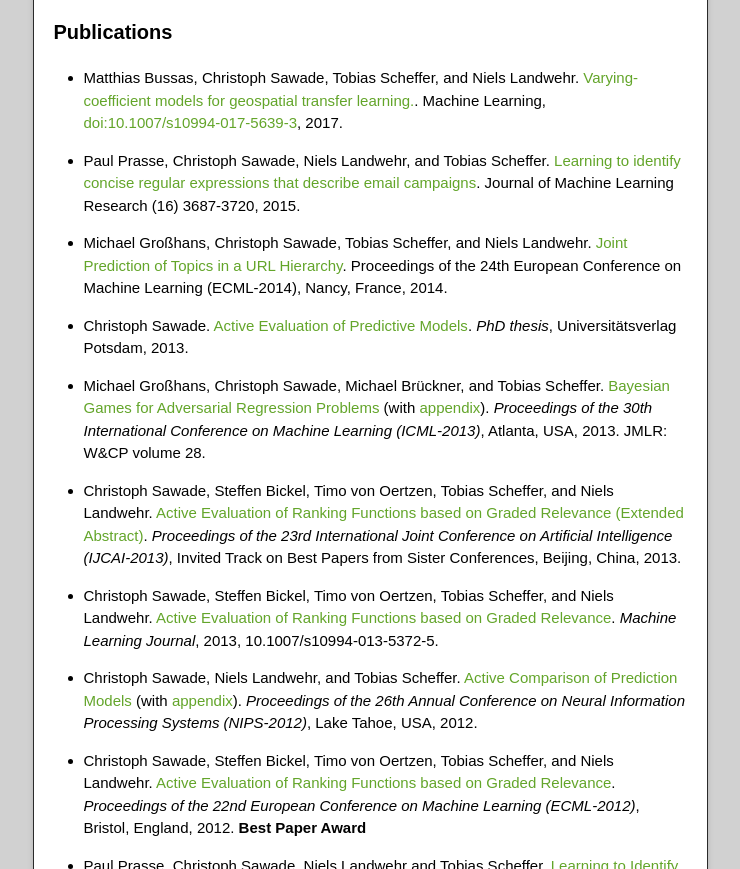
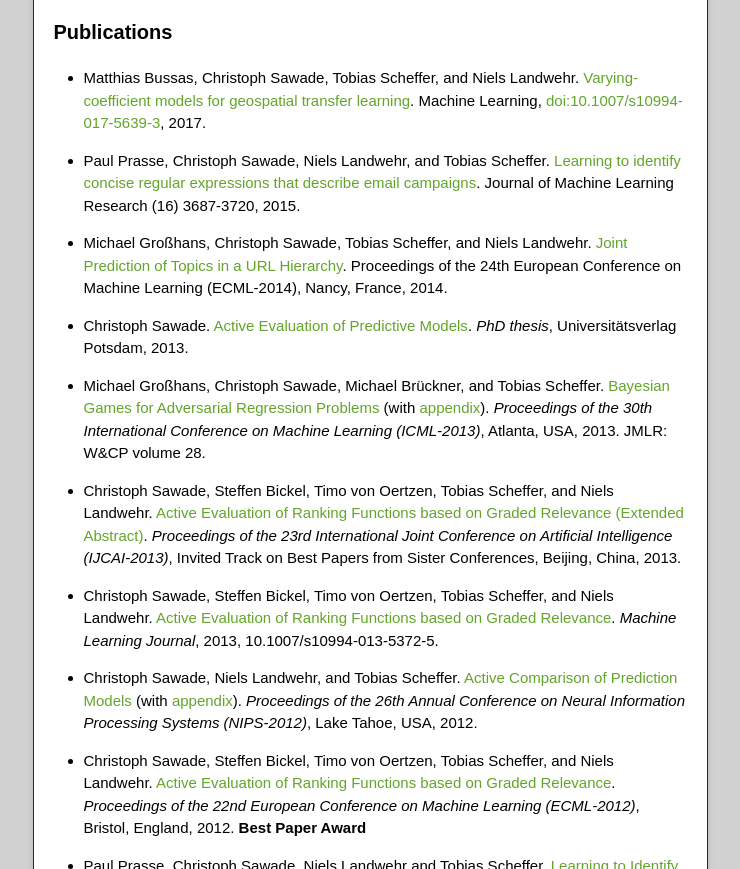
Before and after one commit to BigCrunsh/BigCrunsh.github.io, a plain HTML site: page index.html in a window 1280 px wide. Shown: the part 1239-2108 px from the top of the page, without its empty margins (270-1010 px from the left). Drawn offline with nearby package versions, Linux system fonts and the light colour scheme.

Commit message:
Update index.html

```diff
--- a/index.html
+++ b/index.html
@@ -66,7 +66,7 @@
 <a name="publications" class="anchor" href="#publications"><span class="octicon octicon-link"></span></a>Publications</h3>
 
 <ul>
-<li><p>Matthias Bussas, Christoph Sawade, Tobias Scheffer, and Niels Landwehr. <a href="https://www.uni-potsdam.de/fileadmin01/projects/cs-ml/media/ecml2017-gp.pdf">Varying-coefficient models for geospatial transfer learning.</a>.  Machine Learning, <a href="http://link.springer.com/article/10.1007/s10994-017-5639-3">doi:10.1007/s10994-017-5639-3</a>, 2017. </p></li>
+<li><p>Matthias Bussas, Christoph Sawade, Tobias Scheffer, and Niels Landwehr. <a href="https://www.uni-potsdam.de/fileadmin01/projects/cs-ml/media/ecml2017-gp.pdf">Varying-coefficient models for geospatial transfer learning</a>.  Machine Learning, <a href="http://link.springer.com/article/10.1007/s10994-017-5639-3">doi:10.1007/s10994-017-5639-3</a>, 2017. </p></li>
 <li><p>Paul Prasse, Christoph Sawade, Niels Landwehr, and Tobias Scheffer. <a href="http://jmlr.org/papers/v16/prasse15a.html">Learning to identify concise regular expressions that describe email campaigns</a>. Journal of Machine Learning Research (16) 3687-3720, 2015.</p></li>
 <li><p>Michael Großhans, Christoph Sawade, Tobias Scheffer, and Niels Landwehr. <a href="http://www.cs.uni-potsdam.de/ml/publications/ecml2014-joint-topic.pdf">Joint Prediction of Topics in a URL Hierarchy</a>. Proceedings of the 24th European Conference on Machine Learning (ECML-2014), Nancy, France, 2014. </p></li>
 <li><p>Christoph Sawade. <a href="http://nbn-resolving.de/urn:nbn:de:kobv:517-opus-65583">Active Evaluation of Predictive Models</a>. <em>PhD thesis</em>, Universitätsverlag Potsdam, 2013.</p></li>
```
